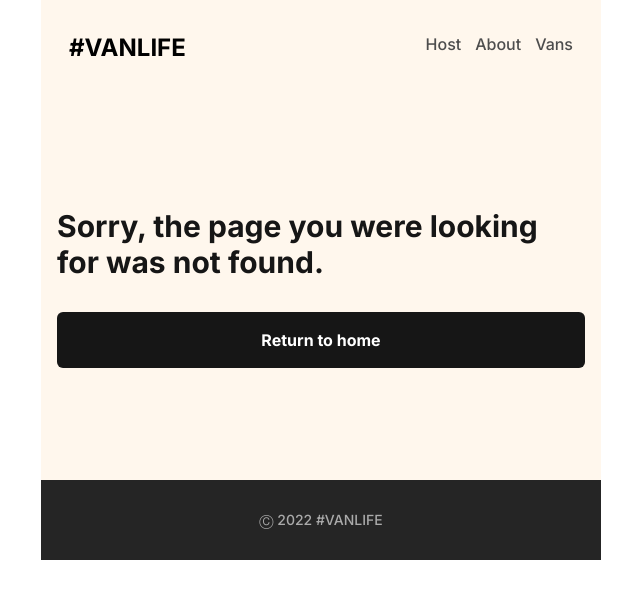
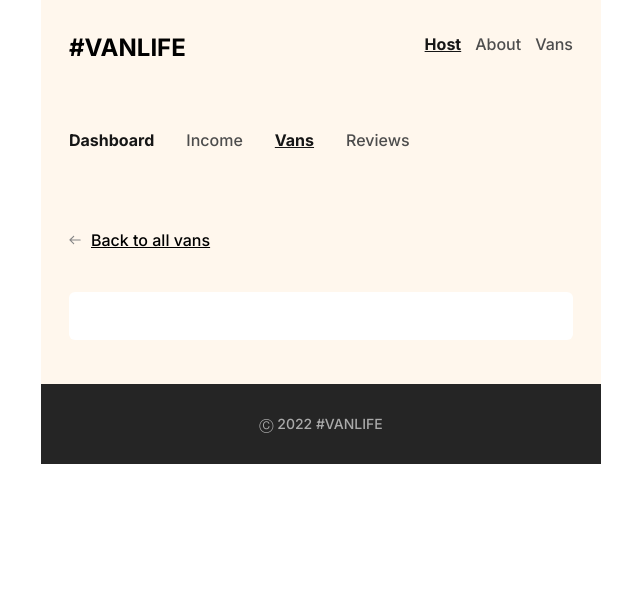
Before and after one commit to AJ1732/van-life, a React (Vite) app: page /host/vans/1 in a window 1280 px wide. Before the commit this address had no page. Shown: the top 598 px of the page, without its empty margins (319-959 px from the left). Built offline with nearby package versions, Linux system fonts and the light colour scheme; no server answers; what miragejs would draw is missing.

Commit message:
Built VansHost Pages, Updated server.js

```diff
--- a/src/App.jsx
+++ b/src/App.jsx
@@ -4,7 +4,6 @@ import HomePage from './components/pages/HomePage'
 import About from './components/pages/About'
 import Vans from './components/pages/Vans'
 import VanDetail from './components/pages/VanDetail'
-import Footer from './components/Footer'
 import './App.css'
 import "./server"
 import Layout from './components/Layout'
@@ -12,6 +11,8 @@ import HostLayout from './components/pages/HostLayout'
 import Income from './components/pages/Income'
 import Reviews from './components/pages/Reviews'
 import Dashboard from './components/pages/Dashboard'
+import VansHost from './components/pages/VansHost'
+import VansHostDetail from './components/pages/VansHostDetail'
 import Error from './components/pages/Error'
 
 
@@ -22,23 +23,22 @@ function App() {
     <div className='vanlife_container h-screen'>
       <Router>
         <Routes>
-          <Route element={<Layout />}>
-            <Route path='/' element={<HomePage />} />
-            <Route path='/about' element={<About />} />
-            <Route path='/vans'>
-              <Route index element={<Vans />}/>
-              <Route path=':id' element={<VanDetail />}/>
-            </Route>
-            <Route element={<HostLayout />} >
-              <Route path='/host' element={<Dashboard />}/>
+          <Route path='/' element={<Layout />}>
+            <Route index element={<HomePage />} />
+            <Route path='about' element={<About />} />
+            <Route path='vans' element={<Vans />}/>
+            <Route path='vans/:id' element={<VanDetail />}/>
+            <Route path='host' element={<HostLayout />} >
+              <Route index element={<Dashboard />}/>
               <Route path='income' element={<Income />}/>
+              <Route path='vans' element={<VansHost />}/>
+              <Route path='vans/:id' element={<VansHostDetail />}/>
               <Route path='reviews' element={<Reviews />}/>
             </Route>
             <Route path='*' element={<Error />}/>
           </Route>
         </Routes>
 
-        <Footer />
       </Router>
     </div>
   )
--- a/src/components/Layout.jsx
+++ b/src/components/Layout.jsx
@@ -1,6 +1,7 @@
 import React from 'react'
 import { Outlet } from 'react-router-dom'
 import Navbar from '../components/Navbar'
+import Footer from '../components/Footer'
 
 
 const Layout = () => {
@@ -8,6 +9,7 @@ const Layout = () => {
     <div>
       <Navbar />
       <Outlet />
+      <Footer />
     </div>
   )
 }
--- a/src/components/Navbar.jsx
+++ b/src/components/Navbar.jsx
@@ -1,15 +1,32 @@
 import React from 'react'
-import { Link } from 'react-router-dom'
+import { Link, NavLink } from 'react-router-dom'
 
 const Navbar = () => {
   return (
     <header className='bg-bg-orange py-8 px-7 | flex justify-between'>
-      <Link to={"/"} className='text-2xl font-black'>#VANLIFE</Link>
+      <NavLink to={"/"} className='text-2xl font-black'>#VANLIFE</NavLink>
 
-      <nav className='text-grey flex gap-3.5'>
-        <Link to={"/host"}>Host</Link>
-        <Link to={"/about"}>About</Link>
-        <Link to={"/vans"}>Vans</Link>
+      <nav className='text-grey flex gap-3.5 transition-all'>
+        <NavLink
+          to={"/host"}
+          className={
+            ({isActive}) => isActive? "text-black font-bold underline": "hover:text-black"}>
+          Host
+        </NavLink>
+
+        <NavLink
+          to={"/about"}
+          className={
+            ({isActive}) => isActive? "text-black font-bold underline": "hover:text-black"}>
+          About
+        </NavLink>
+
+        <NavLink
+          to={"/vans"}
+          className={
+            ({isActive}) => isActive? "text-black font-bold underline": "hover:text-black"}>
+            Vans
+          </NavLink>
       </nav>
     </header>
   )
--- a/src/components/pages/Error.jsx
+++ b/src/components/pages/Error.jsx
@@ -6,7 +6,7 @@ const Error = () => {
     <div className='bg-bg-orange py-28 px-4 | flex flex-col gap-'>
       <h2 className='text-black text-3xl font-bold | '>Sorry, the page you were looking for was not found.</h2>
 
-      <Link to={"/vans"} className='bg-black | text-white text-center font-bold | mt-8 py-4 px-40 | rounded-md'>Return to home</Link>
+      <Link to={"/"} className='bg-black | text-white text-center font-bold | mt-8 py-4 px-40 | rounded-md'>Return to home</Link>
     </div>
   )
 }
--- a/src/components/pages/HostLayout.jsx
+++ b/src/components/pages/HostLayout.jsx
@@ -1,13 +1,37 @@
 import React from 'react'
-import { Link, Outlet } from 'react-router-dom'
+import { NavLink, Outlet } from 'react-router-dom'
 
 const HostLayout = () => {
   return (
     <div>
        <nav className='text-grey | bg-bg-orange py-8 px-7 | flex gap-8'>
-        <Link to={"/host"}>Dashboard</Link>
-        <Link to={"/income"}>Income</Link>
-        <Link to={"/reviews"}>Reviews</Link>
+        <NavLink
+          to={"/host"}
+          className={
+            ({isActive}) => isActive? "text-black font-bold ": "hover:text-black"}>
+          Dashboard
+        </NavLink>
+
+        <NavLink
+          to={"/host/income"}
+          className={
+            ({isActive}) => isActive? "text-black font-bold underline": "hover:text-black"}>
+          Income
+        </NavLink>
+
+        <NavLink
+          to={"/host/vans"}
+          className={
+            ({isActive}) => isActive? "text-black font-bold underline": "hover:text-black"}>
+          Vans
+        </NavLink>
+
+        <NavLink
+          to={"/host/reviews"}
+          className={
+            ({isActive}) => isActive? "text-black font-bold underline": "hover:text-black"}>
+          Reviews
+        </NavLink>
       </nav>
       <Outlet />
     </div>
--- a/src/components/pages/Vans.jsx
+++ b/src/components/pages/Vans.jsx
@@ -14,7 +14,7 @@ const Vans = () => {
     getVans()
   }, []);
 
-  // console.log(vansList);
+  console.log(vansList);
 
   return (
     <div className='bg-bg-orange | w-full | flex flex-col | py-12 px-7'>
--- /dev/null
+++ b/src/components/pages/VansHost.jsx
@@ -0,0 +1,40 @@
+import React from 'react'
+import { useState, useEffect } from 'react'
+import { Link } from 'react-router-dom'
+
+
+const VansHost = () => {
+  const [vansHostList, setVansHostList] = useState([])
+
+  async function getVansHost() {
+    const data = await fetch("/api/host/vans")
+    const dataObj = await data.json()
+    setVansHostList(dataObj.vans);
+  }
+
+  useEffect(() => {
+    getVansHost()
+  }, []);
+
+  console.log(vansHostList);
+
+  return (
+    <div className='bg-bg-orange | w-full | flex flex-col gap-8 | py-12 px-7'>
+      <h1 className='text-black text-3xl font-bold'>Your listed vans</h1>
+      <div className='flex flex-col gap-4'>
+        {vansHostList.map( (vansHost) => (
+          <Link to={`/host/vans/${vansHost.id}`} key={vansHost.id} className='bg-white | h-24 p-6 | flex items-center gap-4 | rounded-md'>
+            <img className='w-16 h-16 rounded-md' src={vansHost.imageUrl} alt="Van Host Image" />
+            <div className='flex flex-col justify-center items-start'>
+              <h2 className='text-black text-xl font-semibold'>{vansHost.name}</h2>
+              <p className='text-grey text-base font-medium'>${vansHost.price}/day</p>
+            </div>
+          </Link>
+        ))}
+
+      </div>
+    </div>
+  )
+}
+
+export default VansHost
--- /dev/null
+++ b/src/components/pages/VansHostDetail.jsx
@@ -0,0 +1,44 @@
+import React from 'react'
+import { Link } from 'react-router-dom';
+import { useParams } from 'react-router-dom';
+import { useState, useEffect } from 'react';
+import arrow from '../files/back_arrow.svg'
+
+
+const VansHostDetail = () => {
+  const { id } = useParams()
+  const [vansHost, setVansHost] = useState([])
+
+  async function getVansHost() {
+    const data = await fetch(`/api/host/vans/${id}`)
+    const dataObj = await data.json()
+    setVansHost(dataObj.vans);
+  }
+
+  useEffect(() => {
+    getVansHost()
+  }, [id]);
+
+  // const { name, price, description, type, imageUrl } = vansHost
+
+  console.log(vansHost);
+
+  return (
+    <div className='bg-bg-orange | flex flex-col gap-10 | py-11 px-7'>
+      <Link to={`/host/vans`} className='flex justify-start items-center gap-2.5'>
+        <img className='w-3' src={arrow} alt="back" />
+        <p className='underline font-medium'>Back to all vans</p>
+      </Link>
+
+      <div className='bg-white p-6 rounded-md'>
+        <div className=''>
+
+        </div>
+
+      </div>
+
+    </div>
+  )
+}
+
+export default VansHostDetail
```
Also changed, not shown: src/server.js (+18 -6 lines), src/components/files/back_arrow.svg (added).
